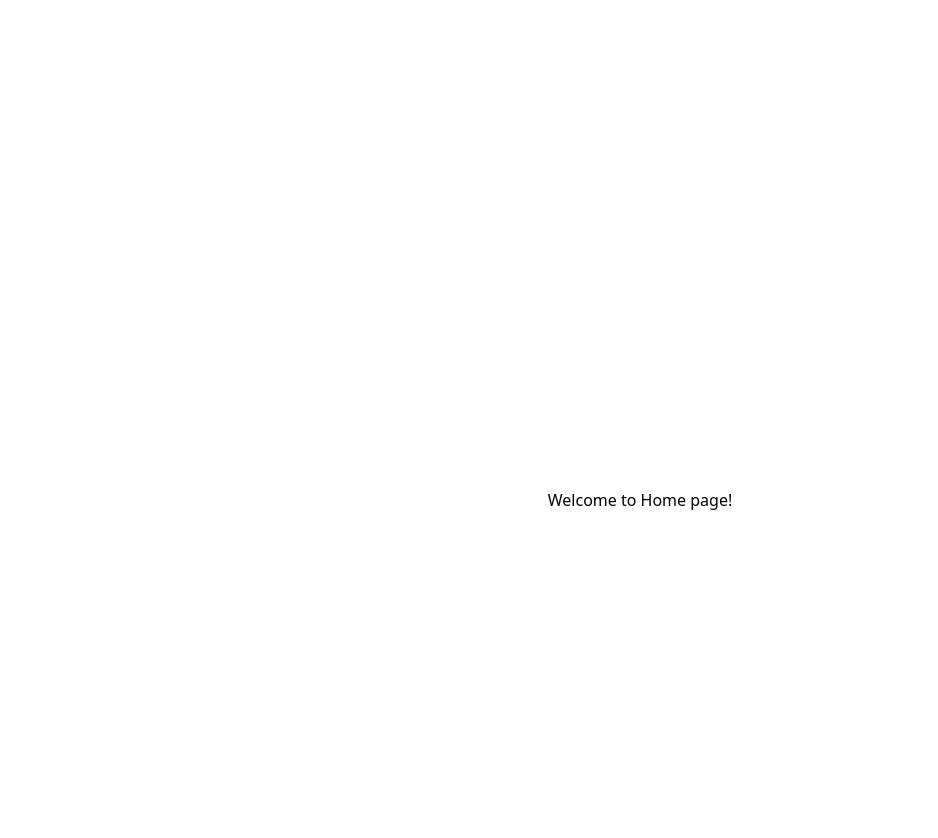
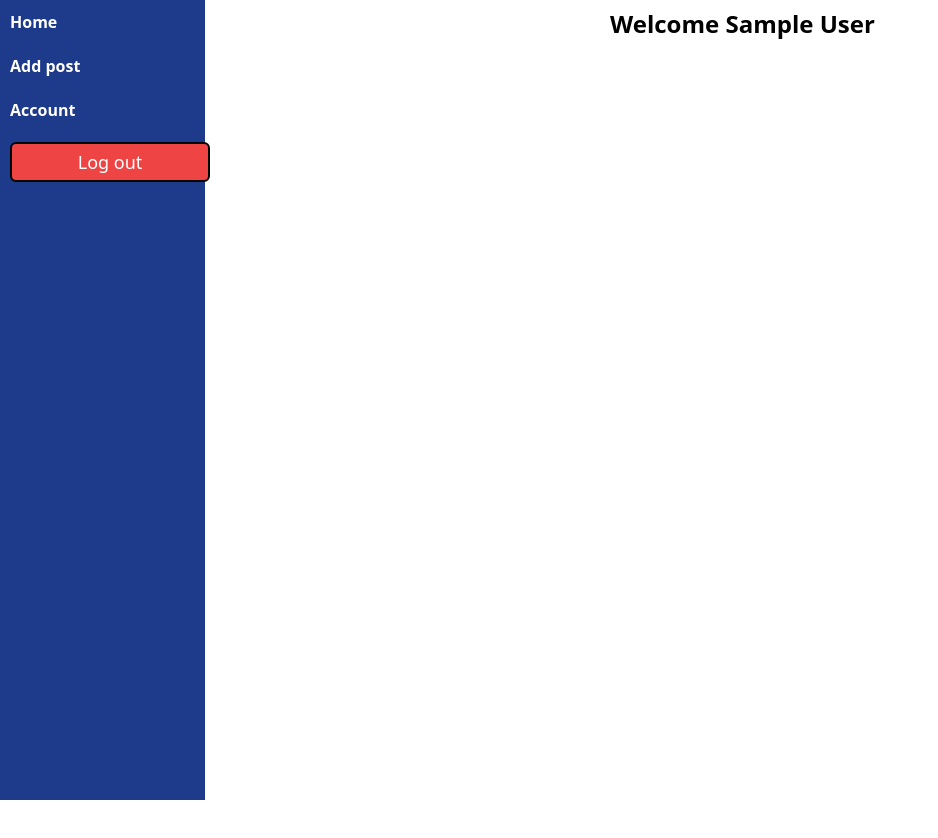
Before and after one commit to jeevanantham123/wall, a Next.js app: page /home in a window 1280 px wide. Shown: the top 838 px of the page, without its empty margins (0-938 px from the left). After the commit the page ends 800 px from the top, so only its background shows below. Built offline with nearby package versions, Linux system fonts and the light colour scheme; no server answers; sample sign-in values are in the browser's storage.

Commit message:
sign in module

```diff
--- /dev/null
+++ b/components/PageLayout.js/index.js
@@ -0,0 +1,33 @@
+import { useSession, signOut } from "next-auth/client";
+import React, { useState } from "react";
+import Sidebar from "../Sidebar.js";
+import Router from "next/router";
+import { useEffect } from "react";
+
+function Pagelayout(props) {
+  const [session, loading] = useSession();
+  const [signout, setSignout] = useState(false);
+  useEffect(() => {
+    setTimeout(() => {
+      if (!session && !signOut && !loading) {
+        Router.push("/");
+      } else if (!session && signOut) {
+        Router.push("/");
+      }
+    }, 1000);
+  }, [signout]);
+  const signOutClicked = () => {
+    signOut();
+    setSignout(true);
+  };
+  return (
+    <div className="w-full flex min-h-screen">
+      <div className="hidden md:block w-16p">
+        <Sidebar signOut={signOutClicked} />
+      </div>
+      <div className="w-84p">{props.children}</div>
+    </div>
+  );
+}
+
+export default Pagelayout;
--- /dev/null
+++ b/components/Sidebar.js/index.js
@@ -0,0 +1,32 @@
+import Link from "next/link";
+import React from "react";
+function Sidebar(props) {
+  return (
+    <div className="min-h-screen bg-blue-900 flex flex-col text-white font-bold cursor-pointer">
+      <div className="p-10 ">
+        <Link href="/home">Home</Link>
+      </div>
+      <div className="p-10">
+        <Link href="/addPost">Add post</Link>
+      </div>
+      <div className="p-10">
+        <Link href="/account">Account</Link>
+      </div>
+      <div className="p-10">
+        <div className="text-white font-extrabold text-lg">
+          <button
+            className="border-2 rounded-md bg-red-500 focus:outline-none border-black flex justify-center items-center h-40 w-200"
+            onClick={(e) => {
+              e.preventDefault();
+              props.signOut();
+            }}
+          >
+            Log out
+          </button>
+        </div>
+      </div>
+    </div>
+  );
+}
+
+export default Sidebar;
--- /dev/null
+++ b/pages/account.js
@@ -0,0 +1,7 @@
+import React from "react";
+
+function Account() {
+  return <div>Welcome to account page!</div>;
+}
+
+export default Account;
--- /dev/null
+++ b/pages/addPost.js
@@ -0,0 +1,17 @@
+import React from "react";
+import { useSession } from "next-auth/client";
+
+function addPost() {
+  const [session] = useSession();
+  return (
+    <div>
+      {session && (
+        <div>
+          <button>Add new Post</button>
+        </div>
+      )}
+    </div>
+  );
+}
+
+export default addPost;
--- a/pages/home.js
+++ b/pages/home.js
@@ -1,10 +1,22 @@
 import React from "react";
+import { useSession } from "next-auth/client";
+import Pagelayout from "../components/PageLayout.js";
 
 function Home() {
+  const [session, loading] = useSession();
+
   return (
-    <div className="container mx-auto flex justify-center min-h-screen items-center m-100">
-      Welcome to Home page!
-    </div>
+    <Pagelayout>
+      <div className="flex justify-center w-full">
+        {session ? (
+          <div className="text-black font-bold text-2xl m-8">
+            Welcome {session.user.name} <br />
+          </div>
+        ) : loading ? (
+          <h2>Loading...</h2>
+        ) : null}
+      </div>
+    </Pagelayout>
   );
 }
 
--- a/pages/index.js
+++ b/pages/index.js
@@ -1,10 +1,17 @@
-import { signIn, signOut, useSession } from "next-auth/client";
+import { signIn, useSession } from "next-auth/client";
+import Router from "next/router";
+import { useEffect } from "react";
 
 export default function Page() {
   const [session, loading] = useSession();
+  useEffect(() => {
+    if (session && !loading) {
+      Router.push("/home");
+    }
+  });
   return (
     <div className="flex justify-center items-center min-h-screen w-full flex-col gap-4">
-      {!session && (
+      {!session && !loading ? (
         <>
           Not signed in <br />
           <button
@@ -14,19 +21,9 @@ export default function Page() {
             Sign in
           </button>
         </>
+      ) : (
+        loading && <h1>Loading..</h1>
       )}
-      {session && (
-        <div className="text-black font-bold text-lg">
-          Signed in as {session.user.name} <br />
-          <button
-            className="border-2 rounded-md  focus:outline-none border-black flex justify-center items-center h-40 w-200"
-            onClick={() => signOut()}
-          >
-            Sign out
-          </button>
-        </div>
-      )}
-      {loading && <p>Loading ...</p>}
     </div>
   );
 }
--- a/pages/signin.js
+++ b/pages/signin.js
@@ -12,7 +12,7 @@ export default function SignIn({ providers }) {
             className="border-2 rounded-md p-10 focus:outline-none border-black flex justify-between items-center"
             onClick={() =>
               signIn(provider.id, {
-                callbackUrl: router.query.callbackUrl,
+                callbackUrl: router.query.callbackUrl + "home",
               })
             }
           >
--- a/tailwind.config.js
+++ b/tailwind.config.js
@@ -39,6 +39,8 @@ module.exports = {
     width: (theme) => ({
       full: "full",
       auto: "auto",
+      "16p": "16%",
+      "84p": "84%",
       ...theme("spacing"),
       ...theme("negativeSpacing"),
     }),
```
